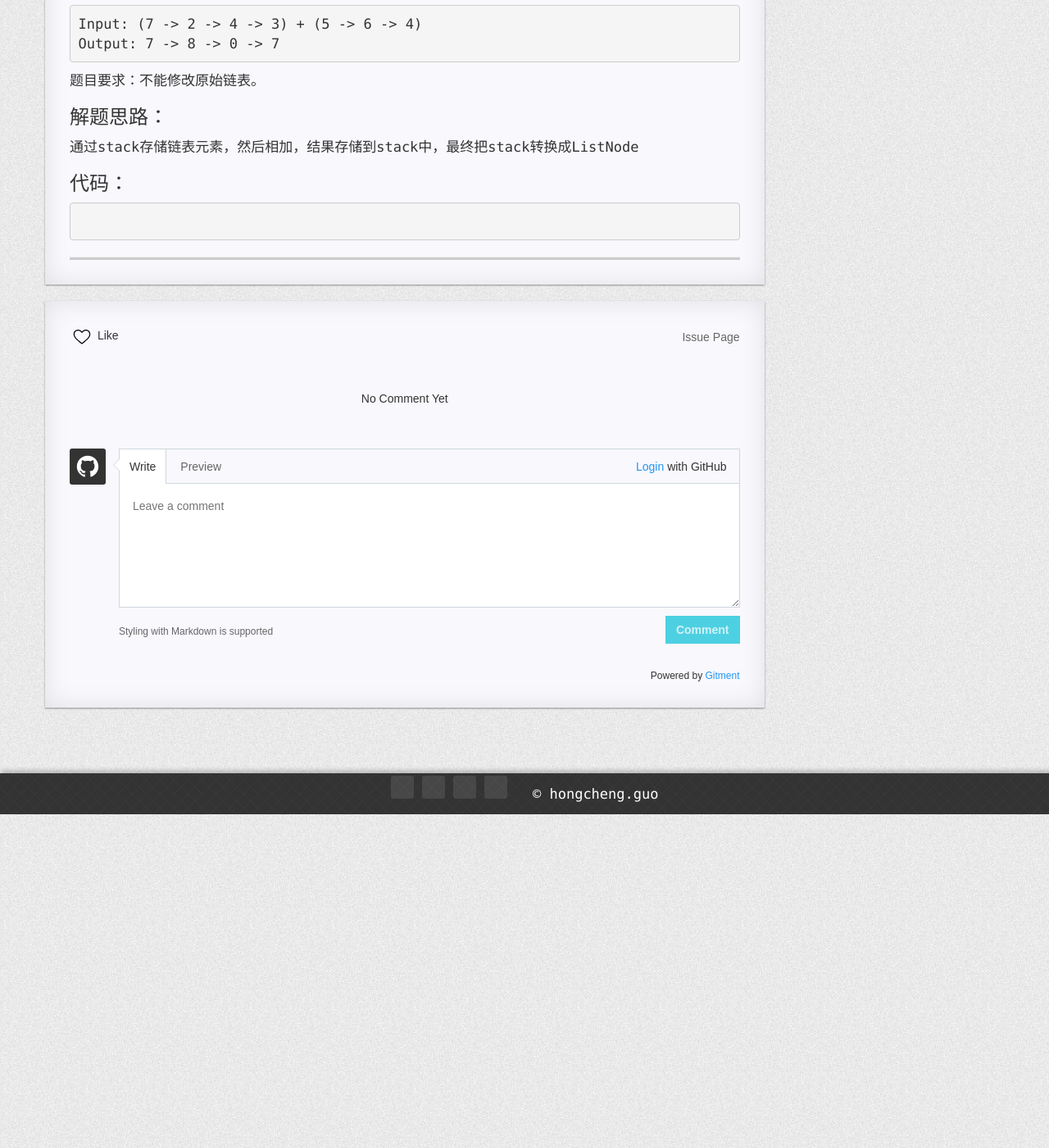
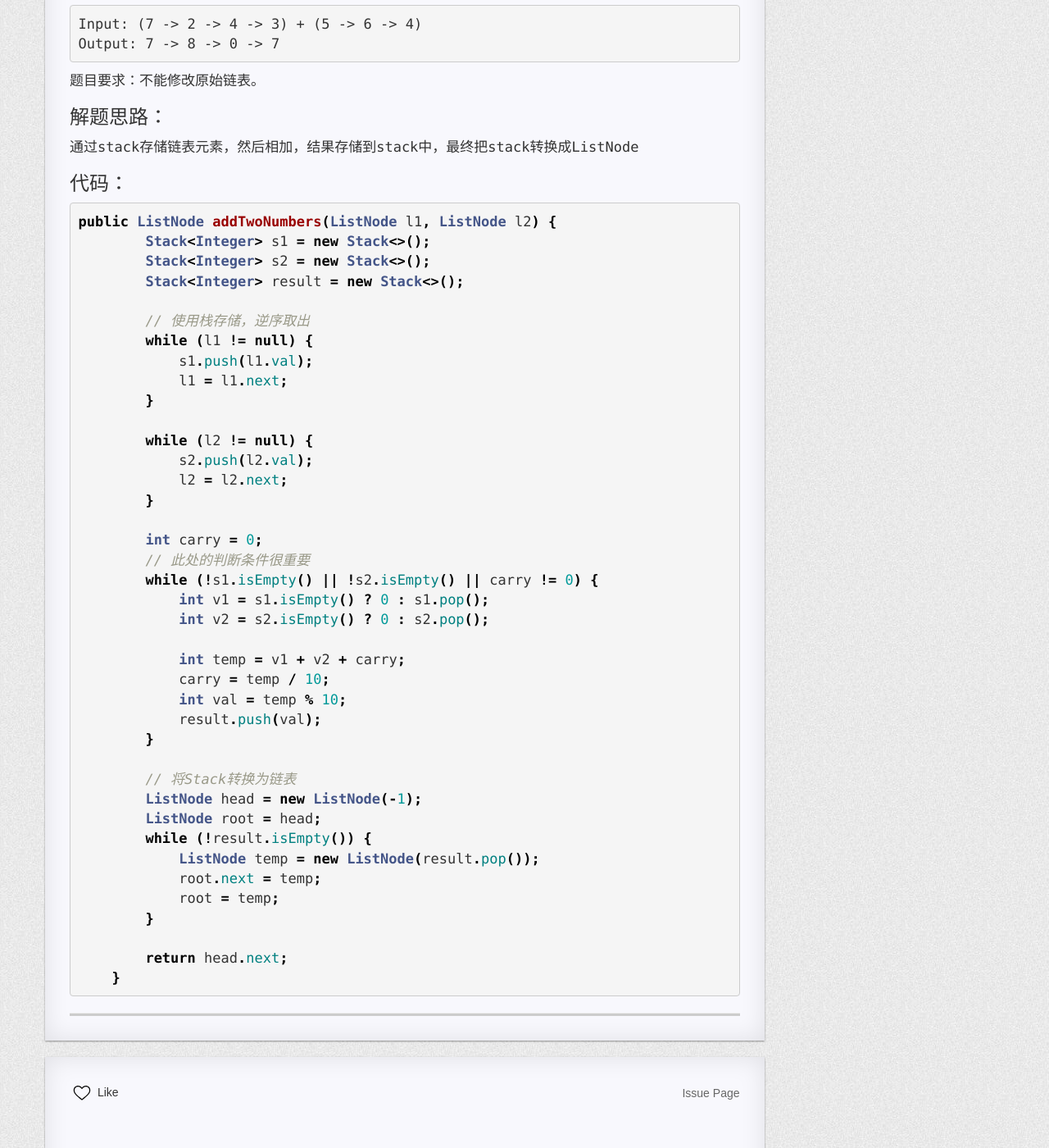
Before and after one commit to FrankdeBoers/blog, a Jekyll site: the page built from _posts/2019-08-15-LeetCode解题笔记：链表主题.md, in a window 1280 px wide and 1400 px high, scrolled down 8698 px. Shown: the whole window at 82% size. Built offline with Jekyll 4.4.1, drawn with Linux system fonts in a browser that asks for light colours; nearby versions of some CDN libraries; a style sheet for code colours, icons or effects is not loaded.

Commit message:
update 链表主题.md

````diff
--- a/_posts/2019-08-15-LeetCode解题笔记：链表主题.md
+++ b/_posts/2019-08-15-LeetCode解题笔记：链表主题.md
@@ -358,5 +358,43 @@ Output: 7 -> 8 -> 0 -> 7
 
 ### 代码：
 ```java
+public ListNode addTwoNumbers(ListNode l1, ListNode l2) {
+        Stack<Integer> s1 = new Stack<>();
+        Stack<Integer> s2 = new Stack<>();
+        Stack<Integer> result = new Stack<>();
 
+        // 使用栈存储，逆序取出
+        while (l1 != null) {
+            s1.push(l1.val);
+            l1 = l1.next;
+        }
+
+        while (l2 != null) {
+            s2.push(l2.val);
+            l2 = l2.next;
+        }
+
+        int carry = 0;
+        // 此处的判断条件很重要
+        while (!s1.isEmpty() || !s2.isEmpty() || carry != 0) {
+            int v1 = s1.isEmpty() ? 0 : s1.pop();
+            int v2 = s2.isEmpty() ? 0 : s2.pop();
+
+            int temp = v1 + v2 + carry;
+            carry = temp / 10;
+            int val = temp % 10;
+            result.push(val);
+        }
+
+        // 将Stack转换为链表
+        ListNode head = new ListNode(-1);
+        ListNode root = head;
+        while (!result.isEmpty()) {
+            ListNode temp = new ListNode(result.pop());
+            root.next = temp;
+            root = temp;
+        }
+
+        return head.next;
+    }
 ```
````
